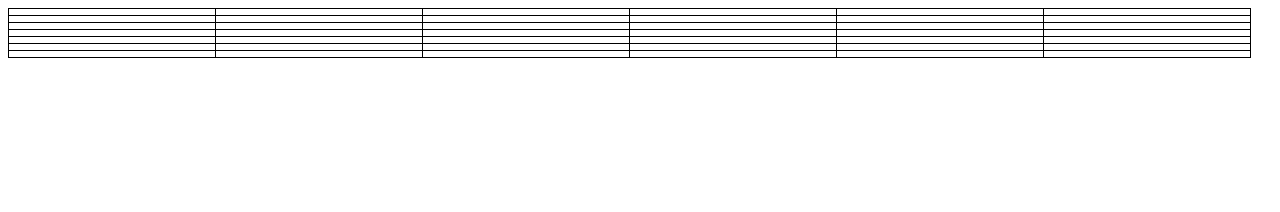
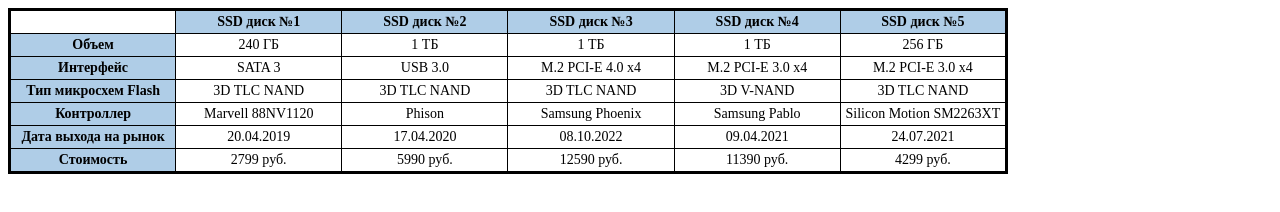
Before and after one commit to elgosss/web-prog-7, a plain HTML site: page index_1.html in a window 1280 px wide. Drawn offline with Linux system fonts and the light colour scheme.

Commit message:
Add files via upload

```diff
--- a/index_1.html
+++ b/index_1.html
@@ -6,27 +6,116 @@
         <style>
             table {
                 border-collapse: collapse;
+                border: 3px solid black;
+                font-size: 14px;
+                text-align: center;
+                table-layout: fixed;
+                width: 1000px;
             }
             td {
                 border: 1px solid black;
                 padding: 3px;
-                text-align: center;
+            }
+            .blue {
+                background-color: #AFCDE7;
+                font-weight: bold;
             }
         </style>
-        <script>
-            window.onload = function() {
+    </head>
+    <body>
+        <div id="main_1">
+            <script>
+                "use strict";
+                class ssd_drive {
+                    constructor(volume, intface, chips, controller) {
+                        this.volume = volume;
+                        this.intface = intface;
+                        this["type of Flash chips"] = chips;
+                        this.controller = controller;
+                    }
+                    info() {
+                        document.write(`<p><b>SSD диск</b><br> Объем: ${this.volume}<br> Интерфейс: ${this.intface}<br> Тип микросхем Flash: ${this["type of Flash chips"]}<br>
+                            Контроллер: ${this.controller}</p>`);
+                    }
+                    get Volume() { return this.volume; }
+                    set Volume(val) { this.volume = val; }
+                    get Intface() { return this.intface; }
+                    set Intface(val) { this.intface = val; }
+                    get Chips() { return this["type of Flash chips"]; }
+                    set Chips(val) { this["type of Flash chips"] = val; }
+                    get Controller() { return this.controller; }
+                    set Controller(val) { this.controller = val; }
+                }
+
+                class ssd extends ssd_drive {
+                    constructor(volume, intface, chips, controller, date, cost) {
+                        super(volume, intface, chips, controller);
+                        this["date of market launch"] = date;
+                        this.cost = cost;
+                    }
+                    info() {
+                        super.info();
+                        document.write(`<p>Дата выхода на рынок: ${this["date of market launch"]}<br> Стоимость: ${this.cost}</p>`);
+                    }
+                    get Volume() { return super.Volume; }
+                    set Volume(val) { super.Volume = val; }
+                    get Intface() { return super.Intface; }
+                    set Intface(val) { super.Intface = val; }
+                    get Chips() { return super.Chips; }
+                    set Chips(val) { super.Chips = val; }
+                    get Controller() { return super.Controller; }
+                    set Controller(val) { super.Controller = val; }
+                    get Date() { return this["date of market launch"]; }
+                    set Date(val) { this["date of market launch"] = val; }
+                    get Cost() { return `${this.cost} руб.`; }
+                    set Cost(val) { this.cost = val; }
+                }
+
+                let arrObjects = [];
+                arrObjects[0] = new ssd('240 ГБ', 'SATA 3', '3D TLC NAND', 'Marvell 88NV1120', '20.04.2019', 2799);
+                arrObjects[1] = new ssd('1 ТБ', 'USB 3.0', '3D TLC NAND', 'Phison', '17.04.2020', 5990);
+                arrObjects[2] = new ssd('1 ТБ', 'M.2 PCI-E 4.0 x4', '3D TLC NAND', 'Samsung Phoenix', '08.10.2022', 12590);
+                arrObjects[3] = new ssd('1 ТБ', 'M.2 PCI-E 3.0 x4', '3D V-NAND', 'Samsung Pablo', '09.04.2021', 11390);
+                arrObjects[4] = new ssd('256 ГБ', 'M.2 PCI-E 3.0 x4', '3D TLC NAND', 'Silicon Motion SM2263XT', '24.07.2021', 4299);
+
+                let property = ['Объем', 'Интерфейс', 'Тип микросхем Flash', 'Контроллер', 'Дата выхода на рынок', 'Стоимость'];
+                window.onload = function() {
                     var newTable = document.createElement('table');
                     for (var y = 0; y <= 6; y++) {
                         var  newRow = newTable.insertRow(y);
                         for (var x = 0; x <= 5; x++) {
                             var newCell = newRow.insertCell(x);
-                            newCell.width = 200;
+                            if (y == 0 && x > 0) {
+                                newCell.innerHTML = `SSD диск №${x}`;
+                                newCell.className = 'blue';
+                            }
+                            else if (x == 0 && y > 0) {
+                                newCell.innerHTML = property[y - 1];
+                                newCell.className = 'blue';
+                            }
+                            else if (y == 1) {
+                                newCell.innerHTML = arrObjects[x - 1].Volume;
+                            }
+                            else if (y == 2) {
+                                newCell.innerHTML = arrObjects[x - 1].Intface;
+                            }
+                            else if (y == 3) {
+                                newCell.innerHTML = arrObjects[x - 1].Chips;
+                            }
+                            else if (y == 4) {
+                                newCell.innerHTML = arrObjects[x - 1].Controller;
+                            }
+                            else if (y == 5) {
+                                newCell.innerHTML = arrObjects[x - 1].Date;
+                            }
+                            else if (y == 6) {
+                                newCell.innerHTML = arrObjects[x - 1].Cost;
+                            }
                         }
                     }
                     document.body.appendChild(newTable);
                 }
-        </script>
-    </head>
-    <body>
+            </script>
+        </div>
     </body>
 </html>
```
